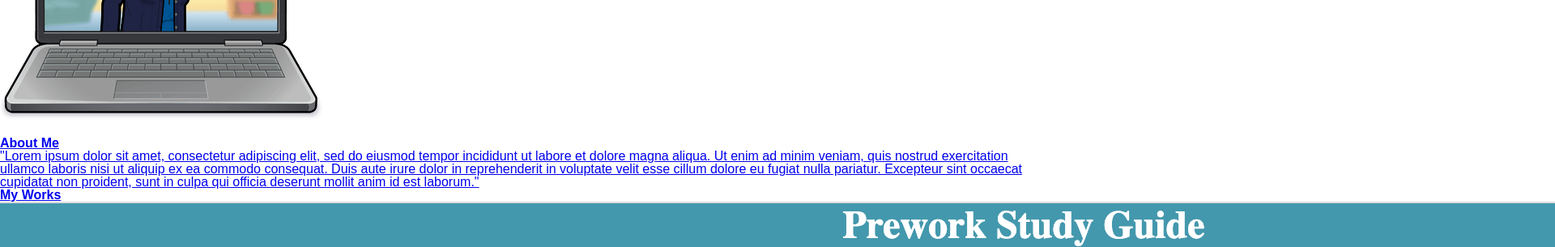
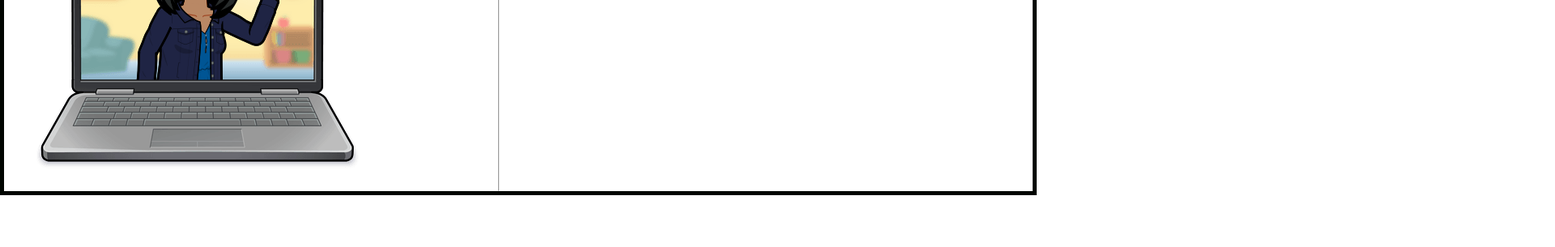
Before and after one commit to godwingi/godwin-portfolio, a plain HTML site: page index.html in a window 1280 px wide. Shown: the part 330-635 px from the top of the page at 81% size, 1920 px wide, since content can reach past the window. Drawn offline with Linux system fonts and the light colour scheme.

Commit message:
section semi-formatted with avatar and about me section

```diff
--- a/assets/style.css
+++ b/assets/style.css
@@ -7,9 +7,7 @@
 --textblack: #000500;
 }
 
-* {font: 'roboto', serif;
-    }
-
+/* Header and Nav Bar */
 header {
     padding: 2% 0%;
     background-color: var(--pansy);
@@ -17,9 +15,10 @@ header {
 }
 
 header h1 {
-    padding-bottom: 15px;
+    padding-bottom: 30px;
     text-align: center;
     font-size: 2rem;
+    font-family: 'Roboto', sans-serif;
 }
 nav {
     position:absolute;
@@ -54,3 +53,45 @@ nav a:hover{
 
 nav a:active{
     color:var(--pansy)};
+
+/* Section - Avatar and About Me */
+
+body {
+    padding: 50px;
+}
+section {
+    border: 5px solid var(--textblack);
+    padding: 20px 40px 0 40px;
+    max-width: 100%;
+    display:flex;
+}
+
+img {
+    max-width: 600px;
+    margin: 20px 30px 0 0;
+    object-fit: contain;
+    align-self: flex-start;
+}
+
+h2 {
+    flex: 2 1 auto;
+    font-size: 2rem;
+    text-align: center;
+    margin-top: 10px;
+    padding-top: 100px;
+    padding-right: 50px;
+}
+
+.about-me-text {
+    flex: 1 1 auto;
+    text-decoration: none;
+    text-align: center;
+    padding-top: 50px;
+    padding-left: 25px;
+}
+
+figure.avatar{
+    width:auto;
+    height:428px;
+
+}
--- a/index.html
+++ b/index.html
@@ -25,8 +25,8 @@
 <body>
 <section>
     <figure class = "avatar"> <img src = "assets/images/bitmoji-hello.png"></figure>
-    <h2 id="about-me">About Me</h2>
-    <p>"Lorem ipsum dolor sit amet, consectetur adipiscing elit, sed do eiusmod tempor incididunt ut
+    <h2 id="about-me">About Me</h2> <hr>
+    <p class = "about-me-text">"Lorem ipsum dolor sit amet, consectetur adipiscing elit, sed do eiusmod tempor incididunt ut
         labore et dolore magna aliqua. Ut enim ad minim veniam, quis nostrud exercitation ullamco laboris
         nisi ut aliquip ex ea commodo consequat. Duis aute irure dolor in reprehenderit in voluptate velit
         esse cillum dolore eu fugiat nulla pariatur. Excepteur sint occaecat cupidatat non proident, sunt in
```
